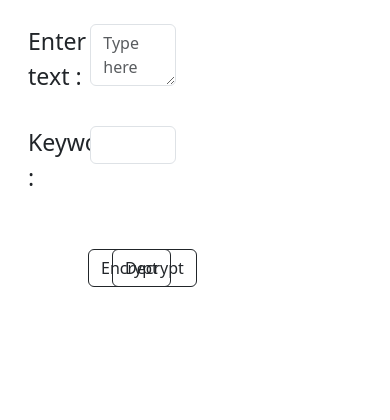
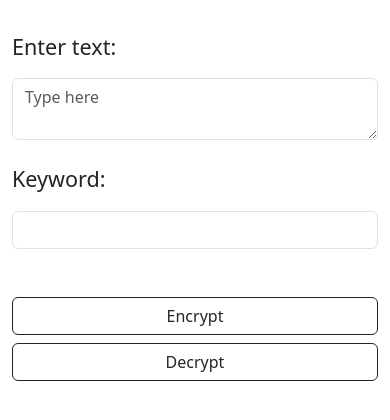
Before and after one commit to Vipul-Pinto/CipherTool, a Flask app: page / in a window 390 px wide. Shown: the part 56-476 px from the top of the page. Run offline with Flask 3, Linux system fonts and the light colour scheme.

Commit message:
Update index.html

```diff
--- a/templates/index.html
+++ b/templates/index.html
@@ -1,4 +1,4 @@
-<!doctype html>
+<!DOCTYPE html>
 <html lang="en">
 
 <head>
@@ -17,51 +17,43 @@
         </div>
     </nav>
 
-    <form method='POST' action="/" class="container mx-3">
-        <div class="row g-2 align-items-center my-2">
-            <div class="col-2">
-                <label for="plaintext" class="col-form-label fs-3">Enter text : </label>
+    <form method="POST" action="/" class="container mx-auto mt-4">
+        <div class="row g-2 align-items-center mb-3">
+            <div class="col-md-2">
+                <label for="plaintext" class="col-form-label fs-4">Enter text:</label>
             </div>
-            <div class="col-3 my-3">
+            <div class="col-md-6">
                 <textarea class="form-control" placeholder="Type here" id="plaintext" name="plaintext" required></textarea>
             </div>
         </div>
-        <div class="row g-2 align-item-center my-2 verticle-middle">
-            <div class="col-2">
-                <label for="keyword" class="col-form-label fs-3">Keyword : </label>
+        <div class="row g-2 align-items-center mb-3">
+            <div class="col-md-2">
+                <label for="keyword" class="col-form-label fs-4">Keyword:</label>
             </div>
-            <div class="col-3 my-3">
+            <div class="col-md-6">
                 <input type="text" id="keyword" name="keyword" class="form-control" required>
             </div>
         </div>
-        <div class="row my-5 mx-5">
-            <div class="col-1">
-                <a href="/"><button type="submit" value='encrypt' name="action"
-                        class="btn btn-md btn-outline-dark">Encrypt</button></a>
-            </div>
-            <div class="col-3">
-                <a href="/"><button type="'submit" value='decrypt' name="action"
-                        class="btn btn-md btn-outline-dark">Decrypt</button></a>
+        <div class="row my-5">
+            <div class="col-md-2">
+                <div class="d-flex flex-column flex-sm-row">
+                    <button type="submit" value="encrypt" name="action" class="btn btn-md btn-outline-dark mb-2 mb-sm-0 me-sm-2">Encrypt</button>
+                    <button type="submit" value="decrypt" name="action" class="btn btn-md btn-outline-dark">Decrypt</button>
+                </div>
             </div>
         </div>
     </form>
 
     {% if result != None %}
     <div class="container my-3 text-center">
-        <textarea class="form-control" placeholder='' id="result" name="result">{{result}}</textarea>
-        <!-- The button used to copy the text -->
-        <button onclick="myFunction()" class="btn btn-sm btn-outline-dark center my-2">Copy</button>
+        <textarea class="form-control" placeholder="" id="result" name="result" rows="5">{{ result }}</textarea>
+        <button onclick="myFunction()" class="btn btn-sm btn-outline-dark my-2">Copy</button>
     </div>
     <script>
         function myFunction() {
-            // Get the text field
             var copyText = document.getElementById("result");
-
-            // Select the text field
             copyText.select();
-            copyText.setSelectionRange(0, 99999); // For mobile devices
-
-            // Copy the text inside the text field
+            copyText.setSelectionRange(0, 99999);
             navigator.clipboard.writeText(copyText.value);
         }
     </script>
```
